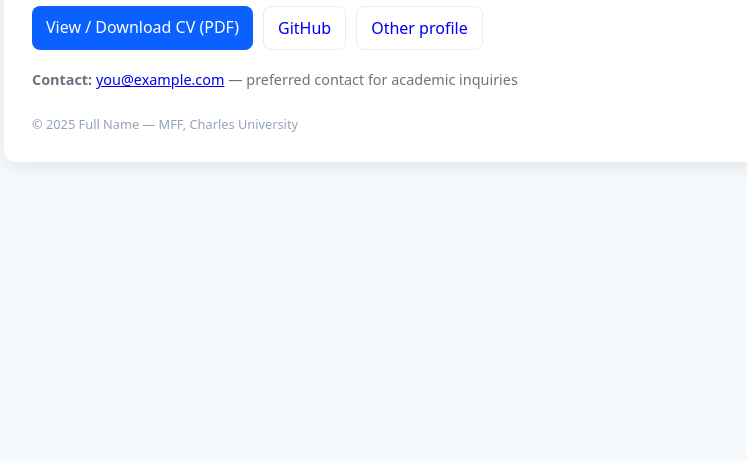
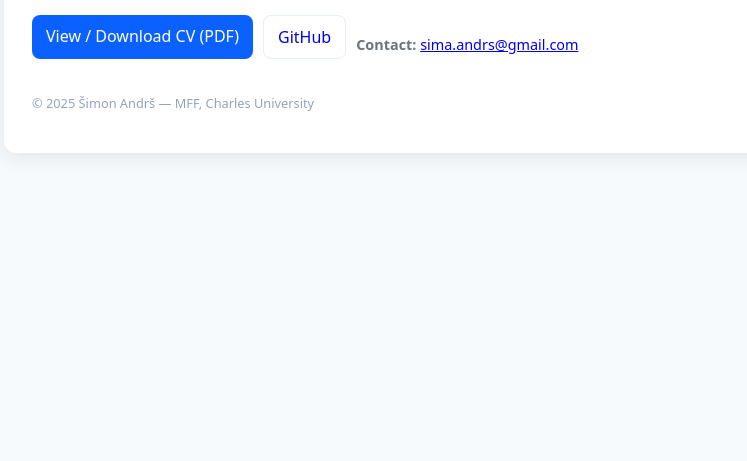
Before and after one commit to simon-andrs/simon-andrs.github.io, a plain HTML site: page index.html in a window 1280 px wide. Shown: the part 403-864 px from the top of the page, without its empty margins (248-995 px from the left). Drawn offline with Linux system fonts and the light colour scheme.

Commit message:
Update index.html

```diff
--- a/index.html
+++ b/index.html
@@ -33,22 +33,18 @@ footer{margin-top:26px;font-size:0.8rem;color:#94a3b8}
 
 
 <!-- Replace with your GitHub profile or other profile URLs -->
-<a class="button" href="https://github.com/your-username" target="_blank" rel="noopener noreferrer">GitHub</a>
+<a class="button" href="https://github.com/simon-andrs" target="_blank" rel="noopener noreferrer">GitHub</a>
 
-
-<!-- Example: ORCID, personal projects, portfolio, etc. -->
-<a class="button" href="#" onclick="event.preventDefault();alert('Replace this link with your project or ORCID URL.')">Other profile</a>
-</div>
 
 
 <div class="meta">
 <strong>Contact:</strong>
-<span> <a href="mailto:you@example.com">you@example.com</a> — preferred contact for academic inquiries</span>
+<span> <a href="mailto:sima.andrs@gmail.com">sima.andrs@gmail.com</a></span>
 </div>
 
 
 <footer>
-<div>&copy; <span id="year"></span> Full Name — MFF, Charles University</div>
+<div>&copy; <span id="year"></span> Šimon Andrš — MFF, Charles University</div>
 </footer>
 </article>
 </main>
```
